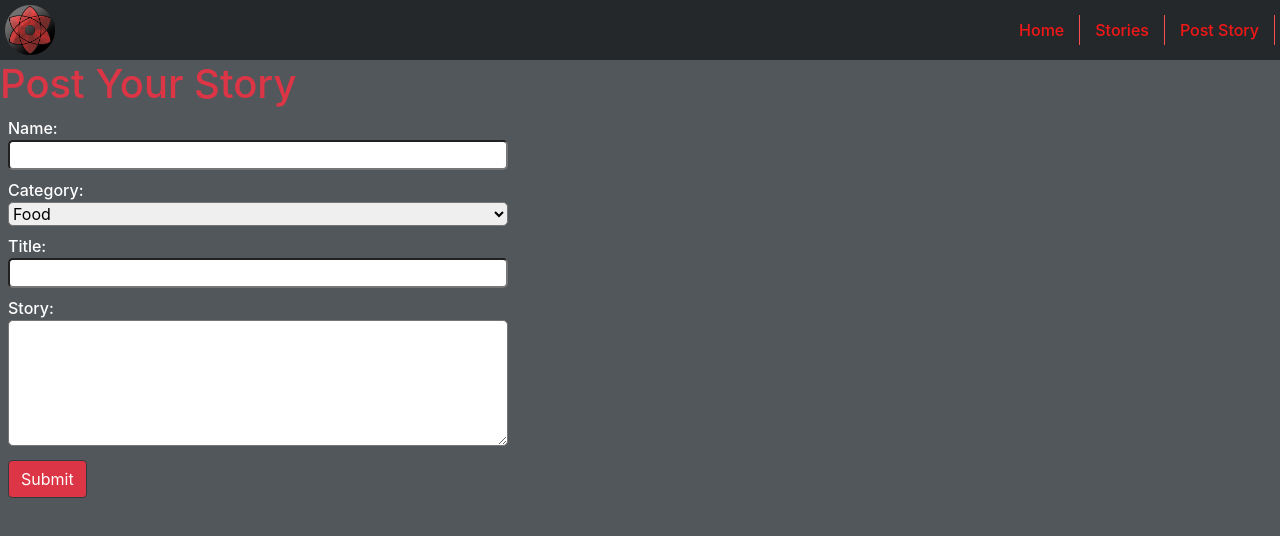
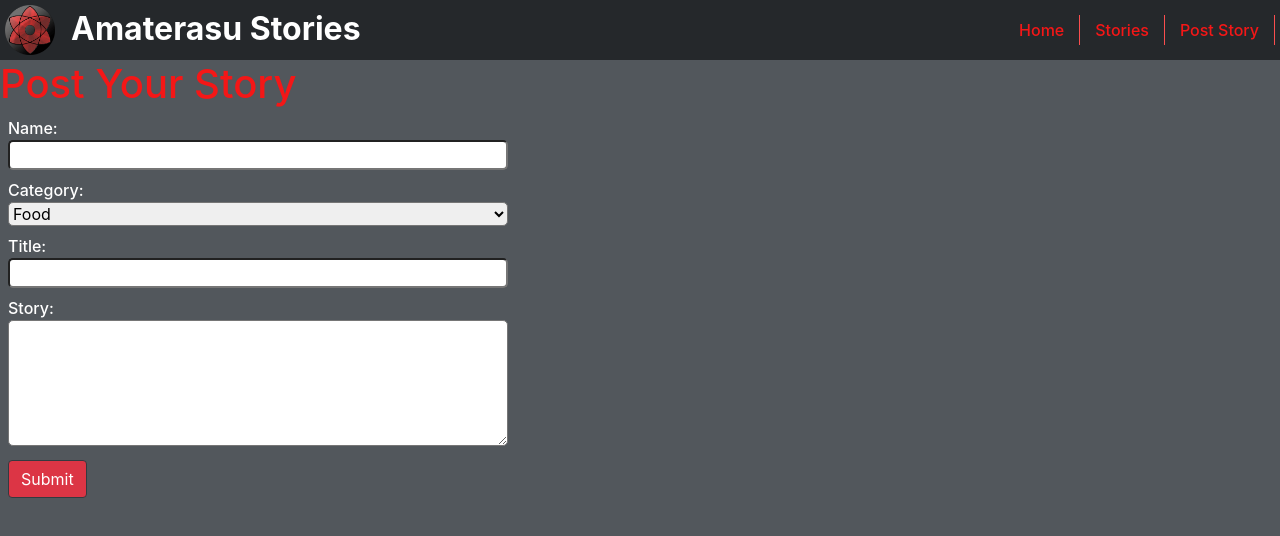
Before and after one commit to nikohatmika/sanbercode-final-project, a React (Create React App) app: page /post-story in a window 1280 px wide. Shown: the top 536 px of the page. Built offline with nearby package versions, Linux system fonts and the light colour scheme.

Commit message:
update layout.

```diff
--- a/src/components/Header.js
+++ b/src/components/Header.js
@@ -4,7 +4,11 @@ import logo from "../images/logo.png";
 function Header() {
   return (
     <div className="header-container">
-      <img src={logo} alt="logo" width="50px" />
+      <div className="d-flex">
+        <img src={logo} alt="logo" width="50px" />
+        <p className="title ml-3">Amaterasu Stories</p>
+      </div>
+
       <div className="navigation my-auto">
         <a href="/">Home</a>
         <a href="/stories">Stories</a>
--- a/src/containers/PostStories.js
+++ b/src/containers/PostStories.js
@@ -39,7 +39,7 @@ class Home extends Component {
   render() {
     return (
       <div>
-        <h1 className="text-danger">Post Your Story</h1>
+        <h1 className="red-1">Post Your Story</h1>
         <form className="ml-2" onSubmit={this.onSubmit}>
           <label>
             Name:
--- a/src/containers/Stories.js
+++ b/src/containers/Stories.js
@@ -13,7 +13,7 @@ function Stories() {
 
   return (
     <div>
-      <h1 className="text-danger">Stories . . .</h1>
+      <h1 className="red-1">Stories . . .</h1>
 
       {/* mapping component stories list */}
       {stories.map((story) => (
--- /dev/null
+++ b/src/styles/components/color.scss
@@ -0,0 +1,11 @@
+.red-1 {
+  color: #f41717;
+}
+
+.red-2 {
+  color: #fb4e4e;
+}
+
+.red-3 {
+  color: #ffbcbc;
+}
--- a/src/styles/components/header.scss
+++ b/src/styles/components/header.scss
@@ -14,3 +14,11 @@
     }
   }
 }
+
+.title {
+  text-align: left;
+  font-size: 32px;
+  font-weight: 700;
+  color: white;
+  margin: 0;
+}
--- a/src/styles/styles.scss
+++ b/src/styles/styles.scss
@@ -2,3 +2,4 @@
 @import "components/header";
 @import "components/footer";
 @import "components/body";
+@import "components/color";
```
